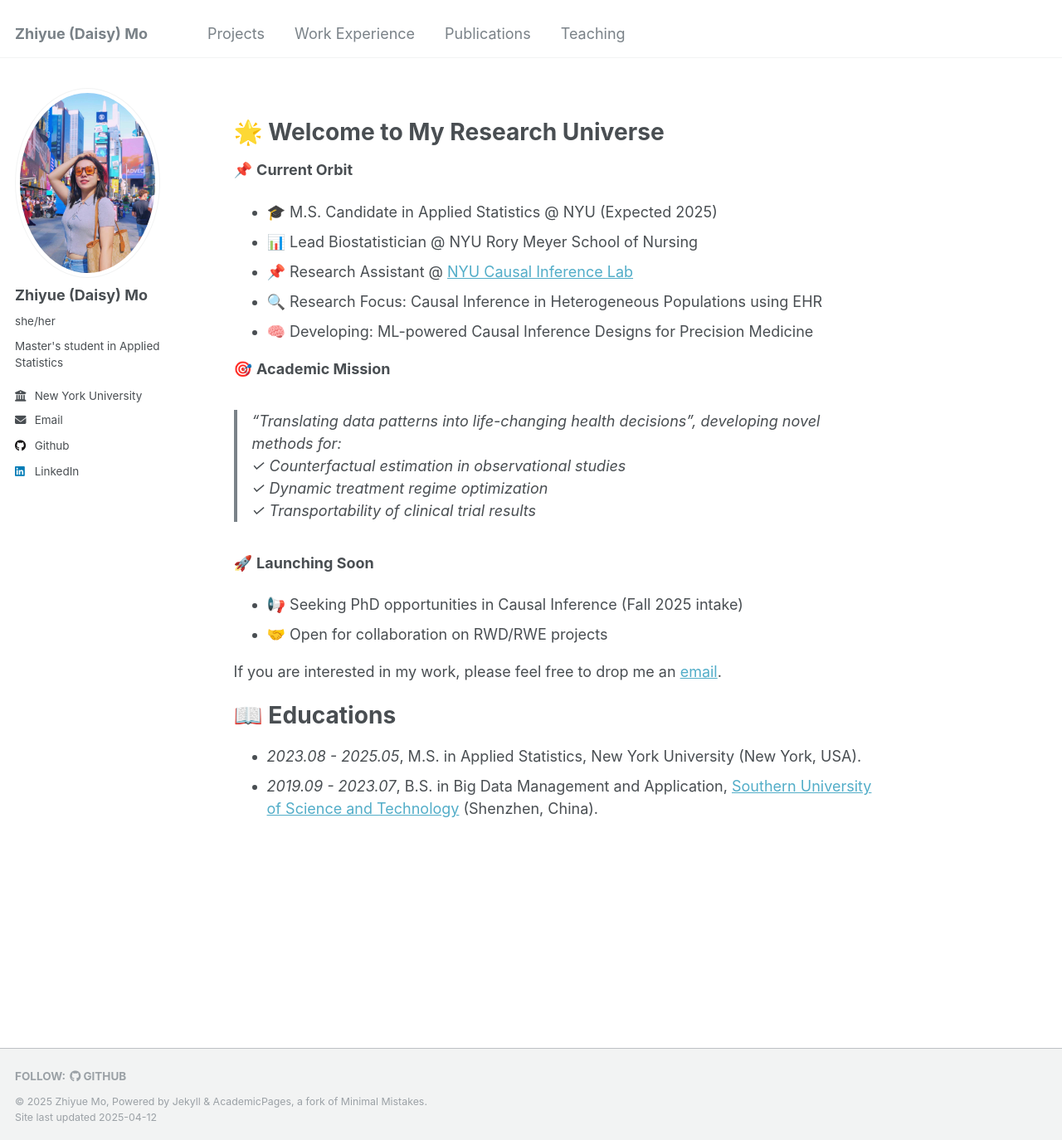
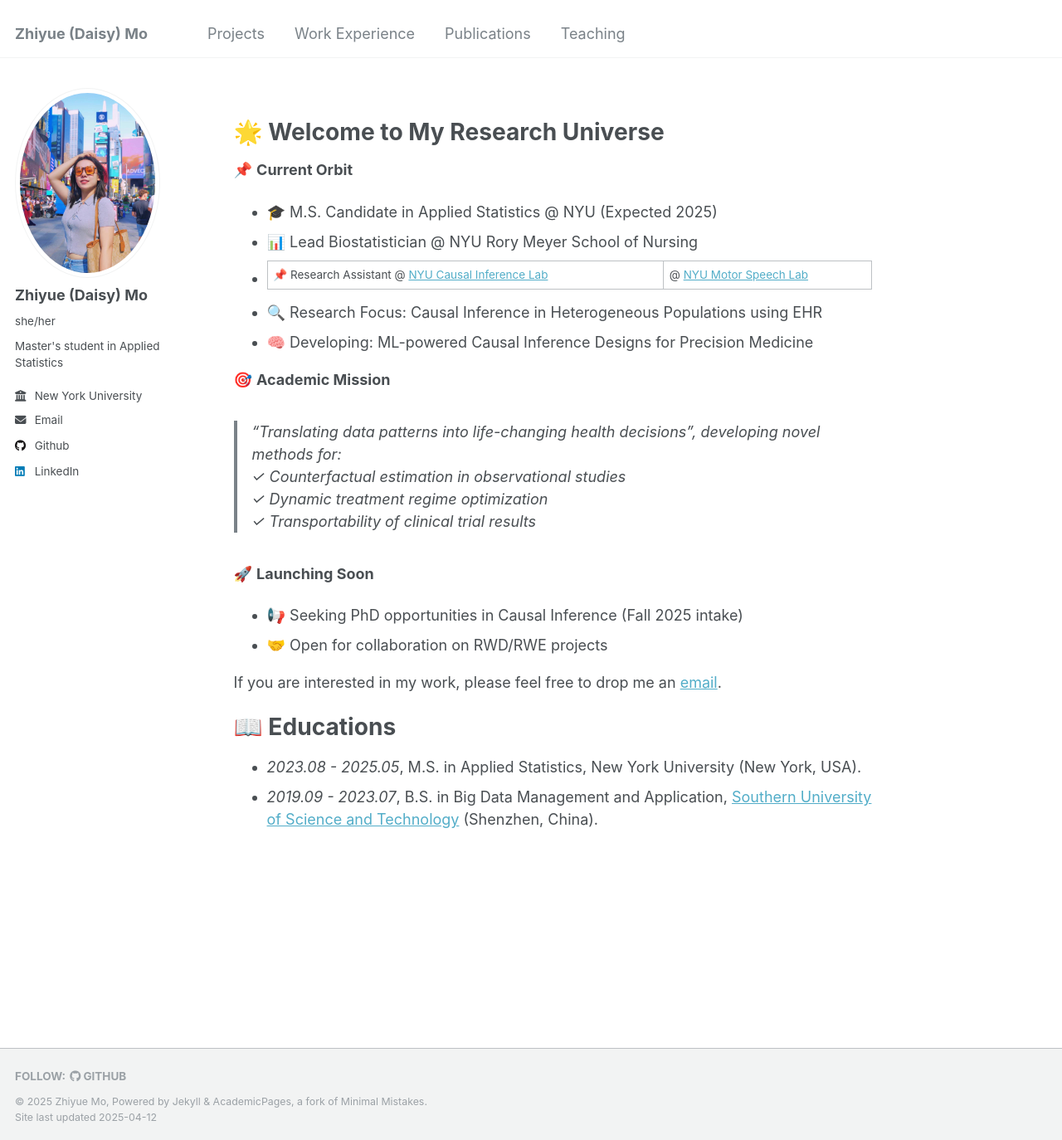
Before and after one commit to zhiyuemo/zhiyuemo.github.io, a Jekyll site: the page built from _pages/about.md, in a window 1280 px wide and 1374 px high. Shown: the whole window at 83% size. Built offline with Jekyll 4.4.1, drawn with Linux system fonts in a browser that asks for light colours.

Commit message:
Update about.md

```diff
--- a/_pages/about.md
+++ b/_pages/about.md
@@ -21,7 +21,7 @@ redirect_from:
 📌 **Current Orbit**
 - 🎓 M.S. Candidate in Applied Statistics @ NYU (Expected 2025)
 - 📊 Lead Biostatistician @ NYU Rory Meyer School of Nursing
-- 📌 Research Assistant @ [NYU Causal Inference Lab](https://thinkcausal.org/en/)
+- 📌 Research Assistant @ [NYU Causal Inference Lab](https://thinkcausal.org/en/) | @ [NYU Motor Speech Lab](https://wp.nyu.edu/grigoslab/)
 - 🔍 Research Focus: Causal Inference in Heterogeneous Populations using EHR
 - 🧠 Developing: ML-powered Causal Inference Designs for Precision Medicine
 
```
